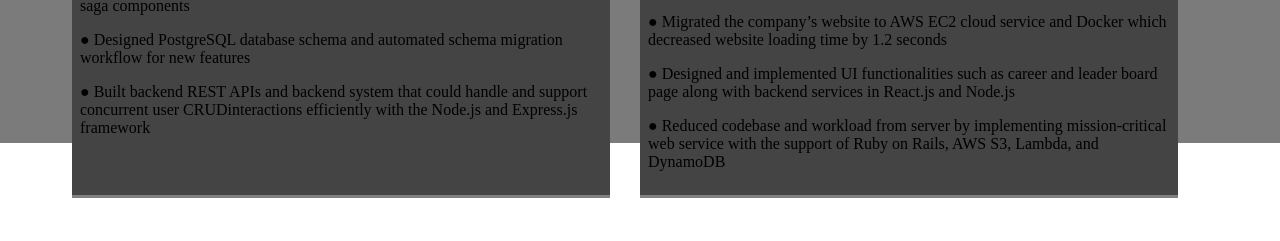
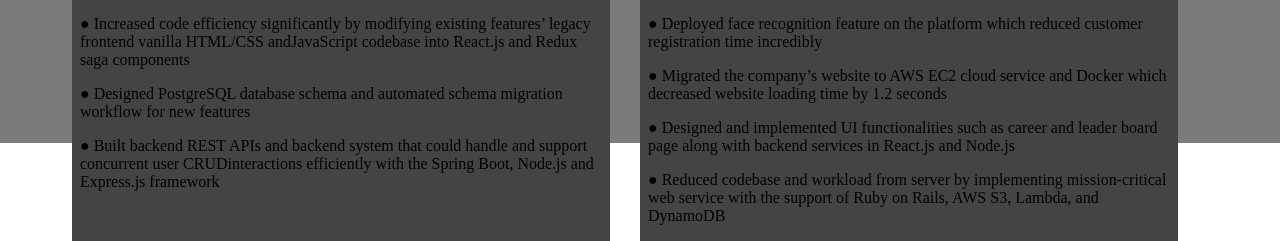
Before and after one commit to alfredxgxg123/my_own_portfolio, a React (Create React App) app in the folder client/: page /About_Me in a window 1280 px wide. Shown: the part 657-898 px from the top of the page. Built offline with nearby package versions, Linux system fonts and the light colour scheme; the HTML template or start-up script is replaced by a standard one.

Commit message:
test fix

```diff
--- a/client/src/Components/AboutMeComp/AboutMeComp.js
+++ b/client/src/Components/AboutMeComp/AboutMeComp.js
@@ -20,7 +20,8 @@
                     <p>
                         I’m a software engineer with a passion for learning new technology and being able to solve problems that could make an impact on people.
                         I love learning new technologies and building things from scratch. It is always fascinating to see an idea that turns into a product that people can touch and use at the end.
-                        I have experience with distributed, large-scale, highly available systems/full-stack application and database modeling.
+                    <br></br>
+                        I have experience with distributed, large-scale, single-page or microserver front-end and back-end application and database modeling (with SQL, NoSQL, Java, JavaScript and Python related frameworks and libraies).
                     </p>
                 </div>
 
@@ -36,7 +37,7 @@
 
                     </p>
                     <p>
-                        ● Built backend REST APIs and backend system that could handle and support concurrent user CRUDinteractions efficiently with the Node.js and Express.js framework
+                        ● Built backend REST APIs and backend system that could handle and support concurrent user CRUDinteractions efficiently with the Spring Boot, Node.js and Express.js framework
                     </p>
 
                 </div>
```
Also changed, not shown: 2 other files (tests, documents, lock files or other folders).
